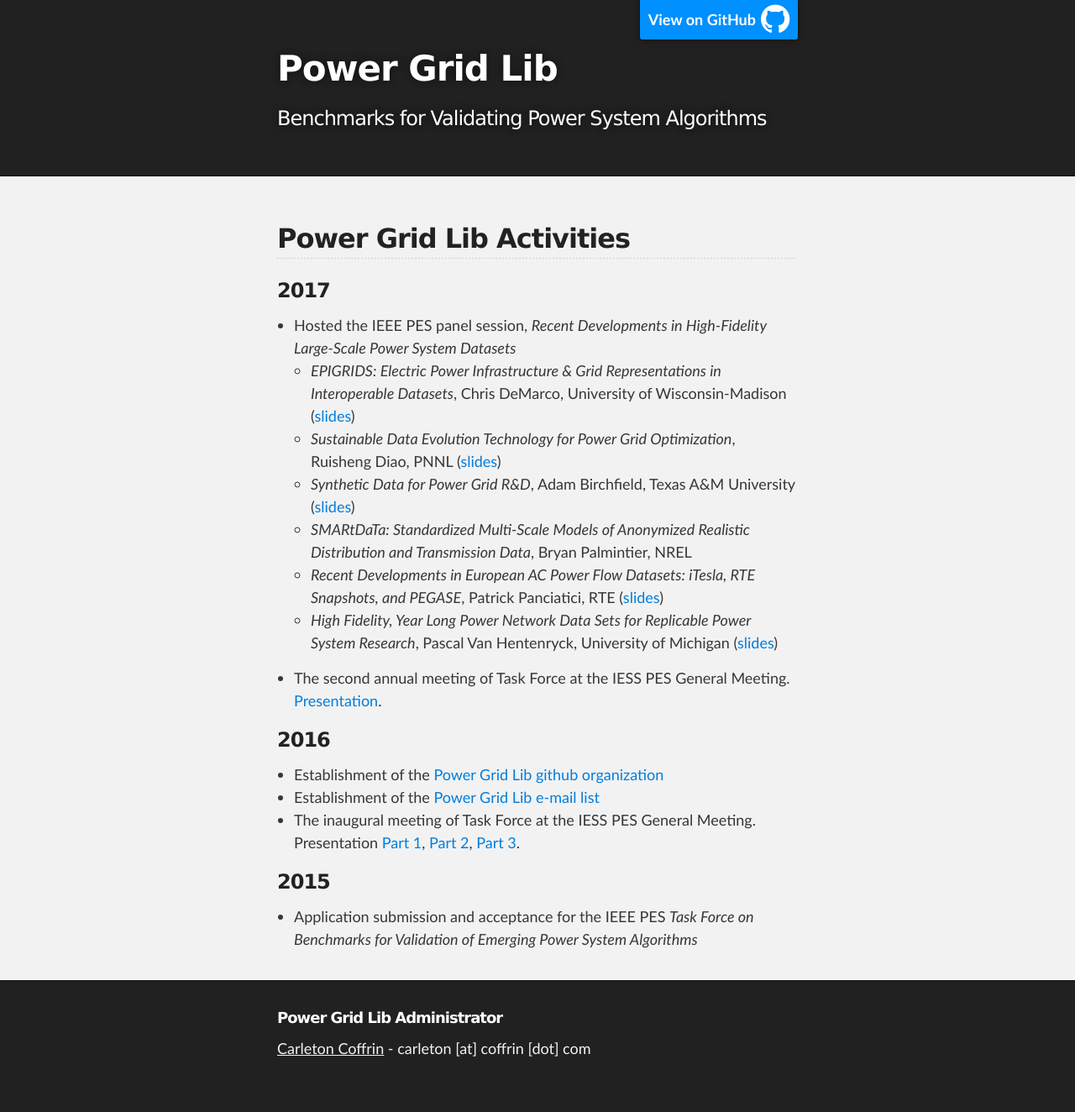
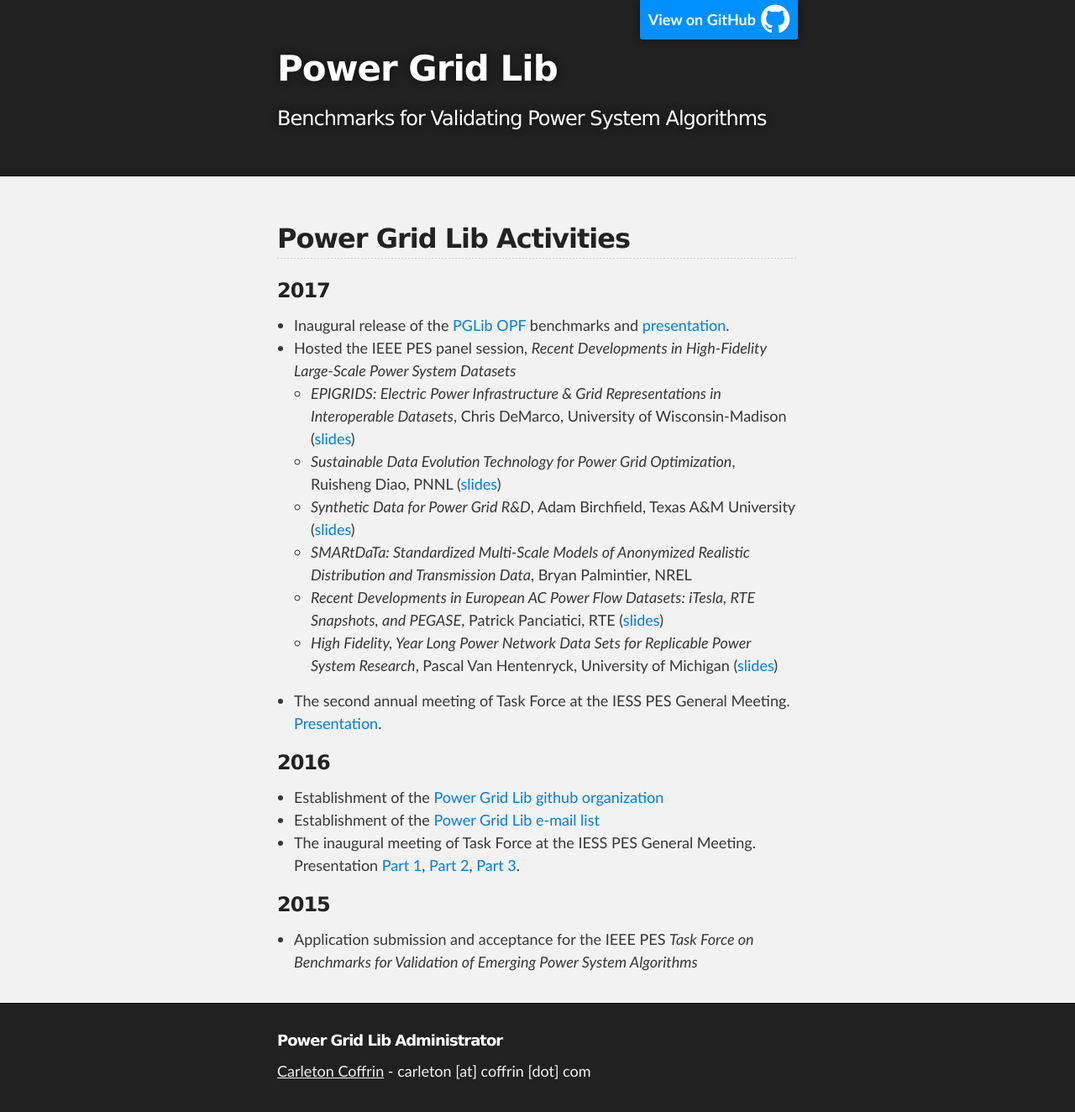
Before and after one commit to power-grid-lib/power-grid-lib.github.io, a Jekyll site: the page built from activities.md, in a window 1280 px wide. Shown: the whole page at 84% size. Built offline with Jekyll 4.4.1, drawn with Linux system fonts in a browser that asks for light colours; nearby versions of some CDN libraries; our own code applies the rules of GitHub Pages for plain Markdown files; before the commit the page ends 1297 px from its top, so only the background shows below that.

Commit message:
added opf release to activities

```diff
--- a/activities.md
+++ b/activities.md
@@ -6,6 +6,7 @@ layout: default
 
 ### 2017
 
+- Inaugural release of the [PGLib OPF](https://github.com/power-grid-lib/pglib-opf) benchmarks and [presentation](https://youtu.be/fC3hzddCJ2c).
 - Hosted the IEEE PES panel session, _Recent Developments in High-Fidelity Large-Scale Power System Datasets_
   - _EPIGRIDS: Electric Power Infrastructure & Grid Representations in Interoperable Datasets_, Chris DeMarco, University of Wisconsin-Madison ([slides](media/pesgm_17_demarco.pdf))
   - _Sustainable Data Evolution Technology for Power Grid Optimization_, Ruisheng Diao, PNNL ([slides](media/pesgm_17_diao.pdf))
```
